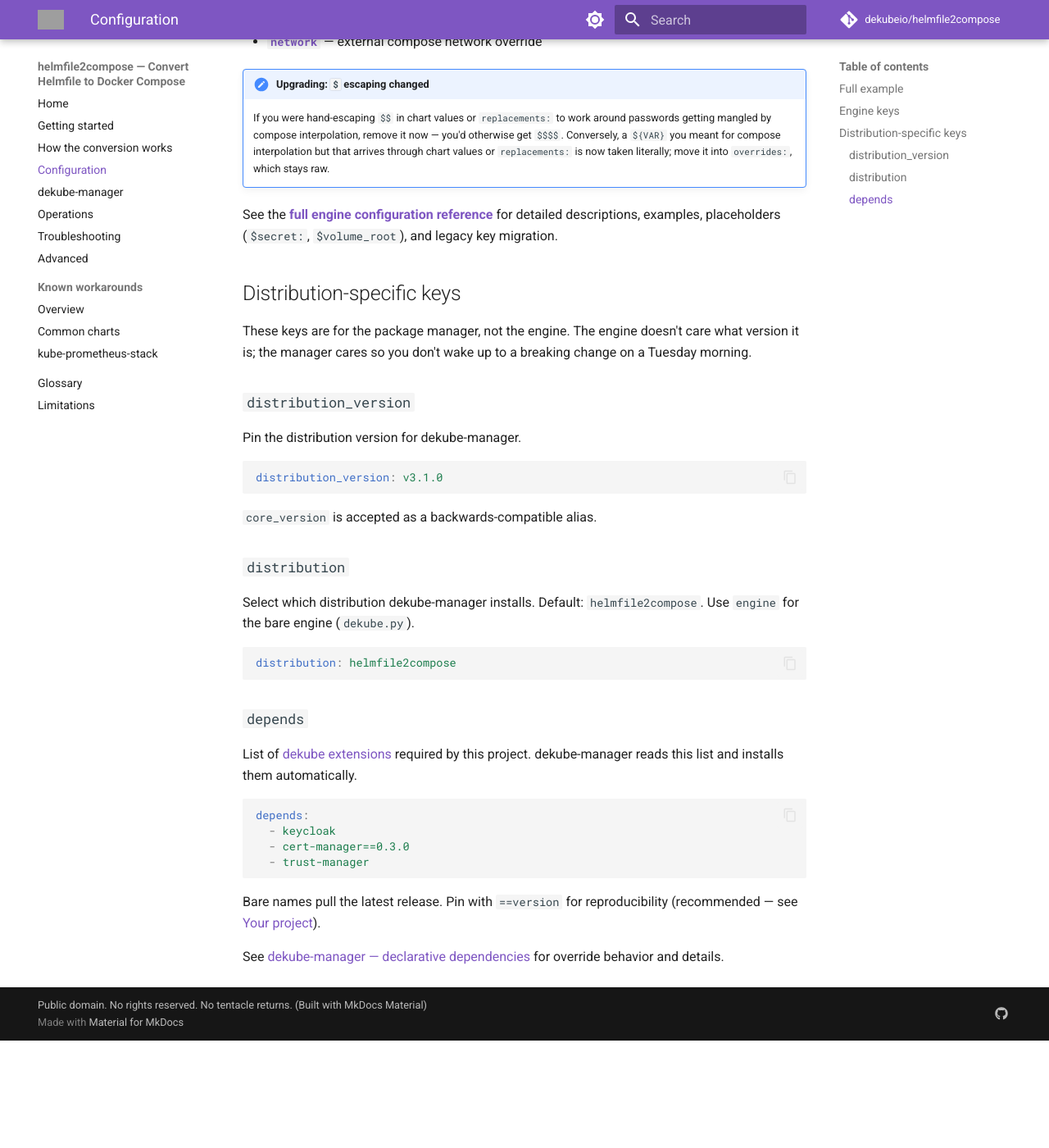
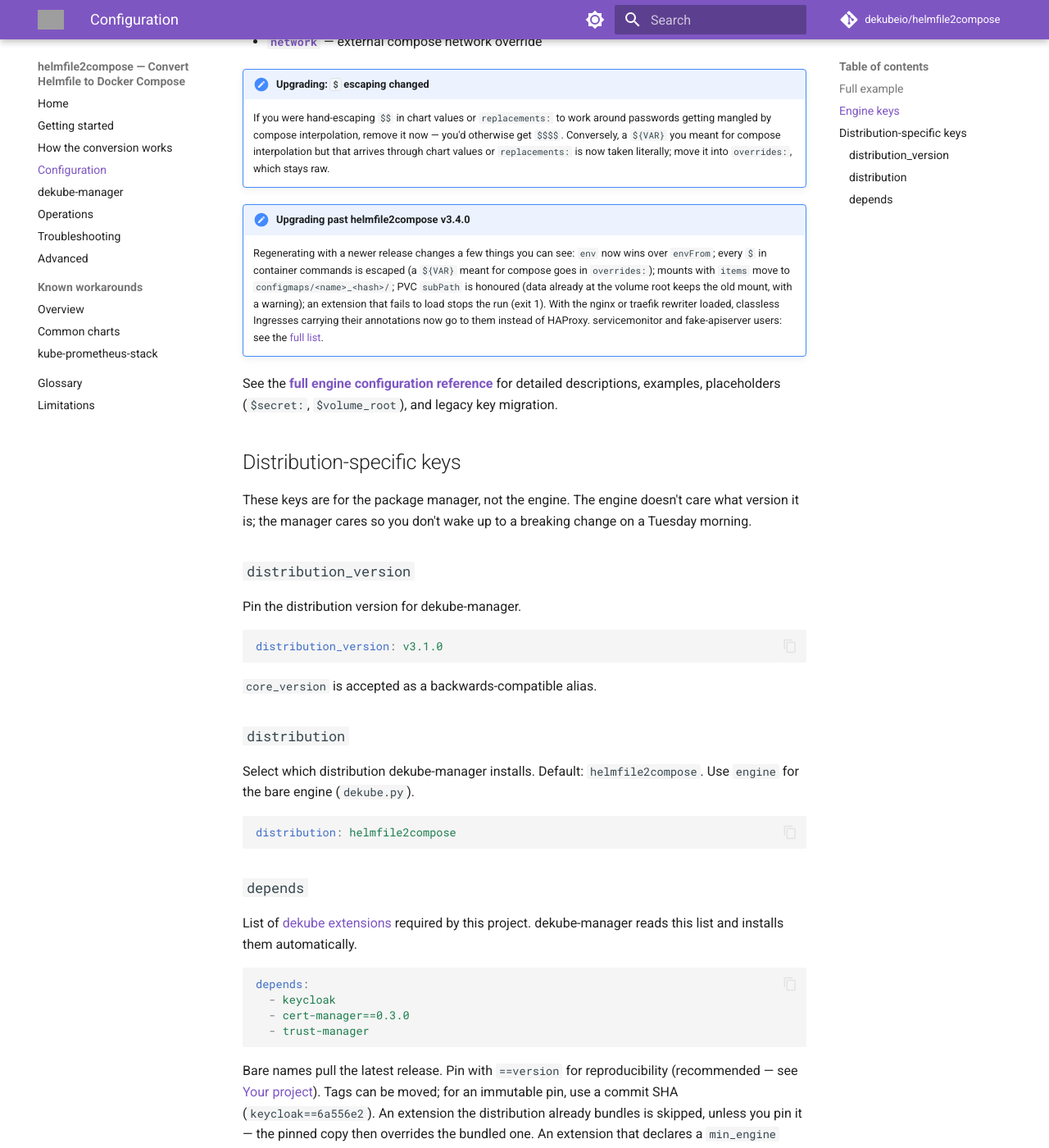
Before and after one commit to dekubeio/helmfile2compose-docs, an MkDocs documentation site: the page built from docs/configuration.md, in a window 1280 px wide and 1400 px high, scrolled down 1812 px. Shown: the whole window at 82% size. Built offline with MkDocs 1.6.1 and Material for MkDocs 9.7.7, drawn with Linux system fonts in a browser that asks for light colours; comment, search, counter and statistics services are not loaded; before the commit the page ends 3081 px from its top, so only the background shows below that; some of the changed text lies outside the part shown; grey boxes are pictures that could not be loaded.

Commit message:
docs: add upgrading note past v3.4.0 and SHA/bundled pinning in depends

````diff
--- a/docs/configuration.md
+++ b/docs/configuration.md
@@ -75,6 +75,9 @@ These are the controls that let you steer the heresy — what to exclude, what t
 !!! note "Upgrading: `$` escaping changed"
     If you were hand-escaping `$$` in chart values or `replacements:` to work around passwords getting mangled by compose interpolation, remove it now — you'd otherwise get `$$$$`. Conversely, a `${VAR}` you meant for compose interpolation but that arrives through chart values or `replacements:` is now taken literally; move it into `overrides:`, which stays raw.
 
+!!! note "Upgrading past helmfile2compose v3.4.0"
+    Regenerating with a newer release changes a few things you can see: `env` now wins over `envFrom`; every `$` in container commands is escaped (a `${VAR}` meant for compose goes in `overrides:`); mounts with `items` move to `configmaps/<name>_<hash>/`; PVC `subPath` is honoured (data already at the volume root keeps the old mount, with a warning); an extension that fails to load stops the run (exit 1). With the nginx or traefik rewriter loaded, classless Ingresses carrying their annotations now go to them instead of HAProxy. servicemonitor and fake-apiserver users: see the [full list](https://docs.dekube.io/reference/config/#upgrading-from-engine-v170).
+
 See the **[full engine configuration reference](https://docs.dekube.io/reference/config/)** for detailed descriptions, examples, placeholders (`$secret:`, `$volume_root`), and legacy key migration.
 
 ## Distribution-specific keys
@@ -110,6 +113,6 @@ depends:
   - trust-manager
 ```
 
-Bare names pull the latest release. Pin with `==version` for reproducibility (recommended — see [Your project](getting-started.md#recommended-workflow)).
+Bare names pull the latest release. Pin with `==version` for reproducibility (recommended — see [Your project](getting-started.md#recommended-workflow)). Tags can be moved; for an immutable pin, use a commit SHA (`keycloak==6a556e2`). An extension the distribution already bundles is skipped, unless you pin it — the pinned copy then overrides the bundled one. An extension that declares a `min_engine` newer than the engine being installed is refused (checked for `distribution: engine` only).
 
 See [dekube-manager — declarative dependencies](https://manager.dekube.io/docs/#declarative) for override behavior and details.
````
